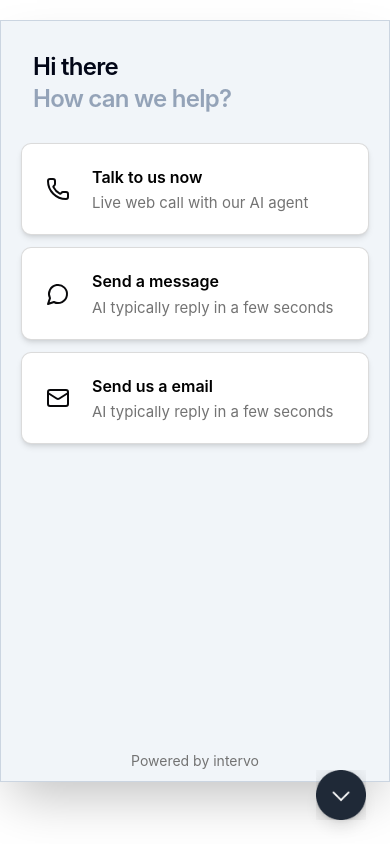
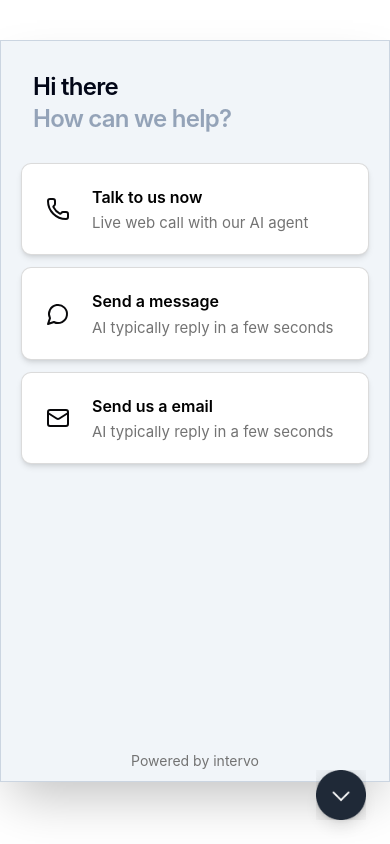
Before and after one commit to Intervo-ai/intervo-widget, a React (Vite) app: page / in a window 390 px wide. Both pictures are taken after a click on the button 341 px from the left and 795 px from the top of the page. Built offline with nearby package versions, Linux system fonts and the light colour scheme.

Commit message:
responsiveness edit 2

```diff
--- a/src/App.jsx
+++ b/src/App.jsx
@@ -1,5 +1,5 @@
 "use client";
-import React, { useCallback, useEffect, useState } from "react";
+import { useCallback, useEffect, useState } from "react";
 import PropTypes from "prop-types";
 import DefaultIcon from "@/assets/widgetDefault.png";
 import ActiveIcon from "@/assets/widgetActive.png";
@@ -21,31 +21,58 @@ const Page = () => {
     const viewportHeight = window.innerHeight;
     const isMobile = window.innerWidth < 768;
     const buttonSize = 62; // 50px icon + margin
+    const topMargin = isMobile ? 40 : 50; // Increased top margin to ensure clear visibility
+    const bottomSpace = 96; // 6rem (increased from 84px)
 
-    // Check if height is constrained enough to hide "Powered by" text
-    const isHeightConstrained = viewportHeight < 560;
+    // Calculate available height after accounting for margins
+    const availableHeight =
+      viewportHeight - topMargin - (isMobile ? buttonSize : bottomSpace);
+
+    // Hide "Powered by Intervo" text if available height is limited
+    // More aggressive condition to ensure it hides when space is tight
+    const isHeightConstrained = availableHeight < 600; // Increased from 560 to catch more constrained cases
     setShouldHidePoweredBy(isHeightConstrained);
 
     if (isMobile) {
-      // On mobile, use full height with a small margin at the top
-      const topMargin = 20; // 20px margin from the top
+      // On mobile, ensure there's sufficient margin at top and bottom
       const newHeight = viewportHeight - topMargin - buttonSize;
       setWidgetHeight(`${newHeight}px`);
-      setWidgetPosition({ top: `${topMargin}px`, bottom: "auto" });
+      setWidgetPosition({
+        top: `${topMargin}px`,
+        bottom: "auto",
+        maxHeight: `${newHeight}px`, // Ensure content doesn't exceed this height
+      });
     } else {
-      // On desktop, use default height unless viewport is too small
+      // On desktop, maintain default height unless viewport is too small
       const defaultHeight = 643;
-      const minMarginTop = 30; // Minimum margin from the top
 
-      if (viewportHeight < defaultHeight + minMarginTop + 24) {
-        // 24px for bottom margin
-        const newHeight = viewportHeight - minMarginTop - 24;
+      if (viewportHeight < defaultHeight + topMargin + bottomSpace) {
+        // Increased bottom margin
+        const newHeight = viewportHeight - topMargin - bottomSpace;
         setWidgetHeight(`${newHeight}px`);
+        // Position from top with sufficient margin
+        setWidgetPosition({
+          top: `${topMargin}px`,
+          bottom: "auto",
+          maxHeight: `${newHeight}px`, // Ensure content doesn't exceed this height
+        });
       } else {
         setWidgetHeight("643px"); // Default height for desktop
+        // Default positioning from bottom
+        setWidgetPosition({
+          top: "auto",
+          bottom: `${bottomSpace}px`, // Increased space for button (6rem)
+        });
       }
-      setWidgetPosition({}); // Reset position for desktop (will use default bottom-24)
     }
+
+    // Log the state for debugging
+    console.log(
+      "Height constrained:",
+      isHeightConstrained,
+      "Available height:",
+      availableHeight
+    );
   }, []);
 
   // Update dimensions on mount and when window resizes
@@ -66,7 +93,12 @@ const Page = () => {
   }, []);
 
   const renderComponent = useCallback(() => {
-    console.log("rerendering renderComponent", activeComponent);
+    console.log(
+      "rerendering renderComponent",
+      activeComponent,
+      "hidePoweredBy:",
+      shouldHidePoweredBy
+    );
     if (activeComponent !== "main" && !contact.collected) {
       return (
         <DataCollection
@@ -93,29 +125,24 @@ const Page = () => {
     }
   }, [activeComponent, setActiveComponent, contact, shouldHidePoweredBy]);
 
-  const widgetStyle = {
-    height: widgetHeight,
-    ...widgetPosition,
-  };
-
-  // Make sure the button isn't covered by the widget
-  // The widget should be positioned to leave space for the button
   return (
     <div className="relative">
       {isOpen && (
         <div
-          className="fixed w-full md:w-[432px] bg-slate-100 border border-slate-300 rounded-none md:rounded-[18px] shadow-2xl flex flex-col z-40"
+          className="fixed w-full md:w-[432px] bg-slate-100 border border-slate-300 rounded-none md:rounded-[18px] shadow-2xl flex flex-col z-40 overflow-hidden"
           style={{
-            ...widgetStyle,
-            right: window.innerWidth < 768 ? "0" : "8px",
-            bottom: window.innerWidth < 768 ? "70px" : "84px", // Leave space for the button
+            height: widgetHeight,
+            right: window.innerWidth < 768 ? "0" : "32px", // Increased to 2rem (32px)
+            ...widgetPosition,
           }}
         >
-          {renderComponent()}
+          <div className="flex flex-col h-full overflow-auto">
+            {renderComponent()}
+          </div>
         </div>
       )}
 
-      {/* Toggle Button - now has higher z-index to always be clickable */}
+      {/* Toggle Button - higher z-index to always be clickable */}
       <button
         onClick={() => setIsOpen(!isOpen)}
         className="fixed bottom-6 right-6 z-50 rounded-full shadow-lg transition-all bg-transparent border-none p-0 focus:outline-none focus:ring-0"
```
